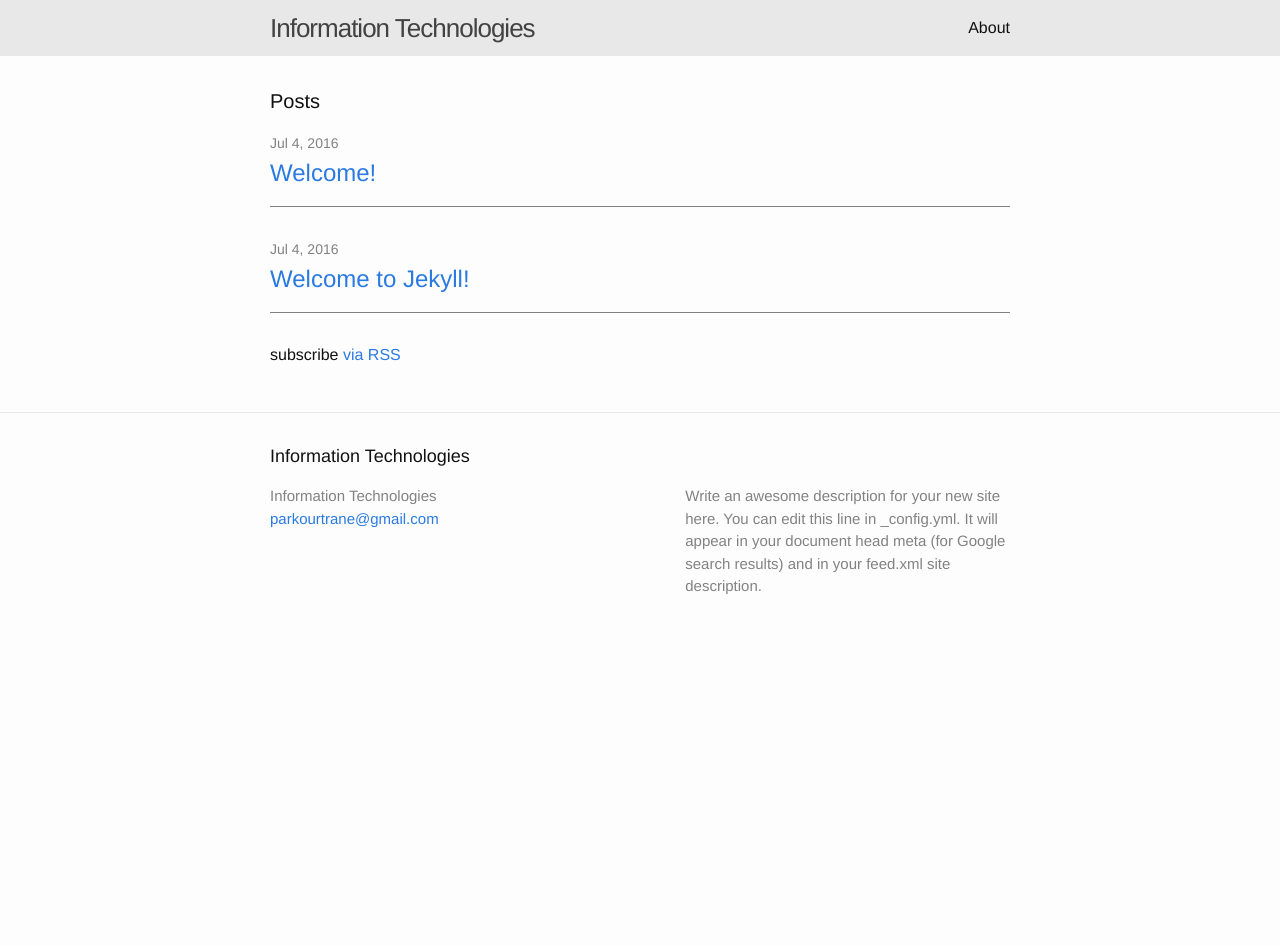
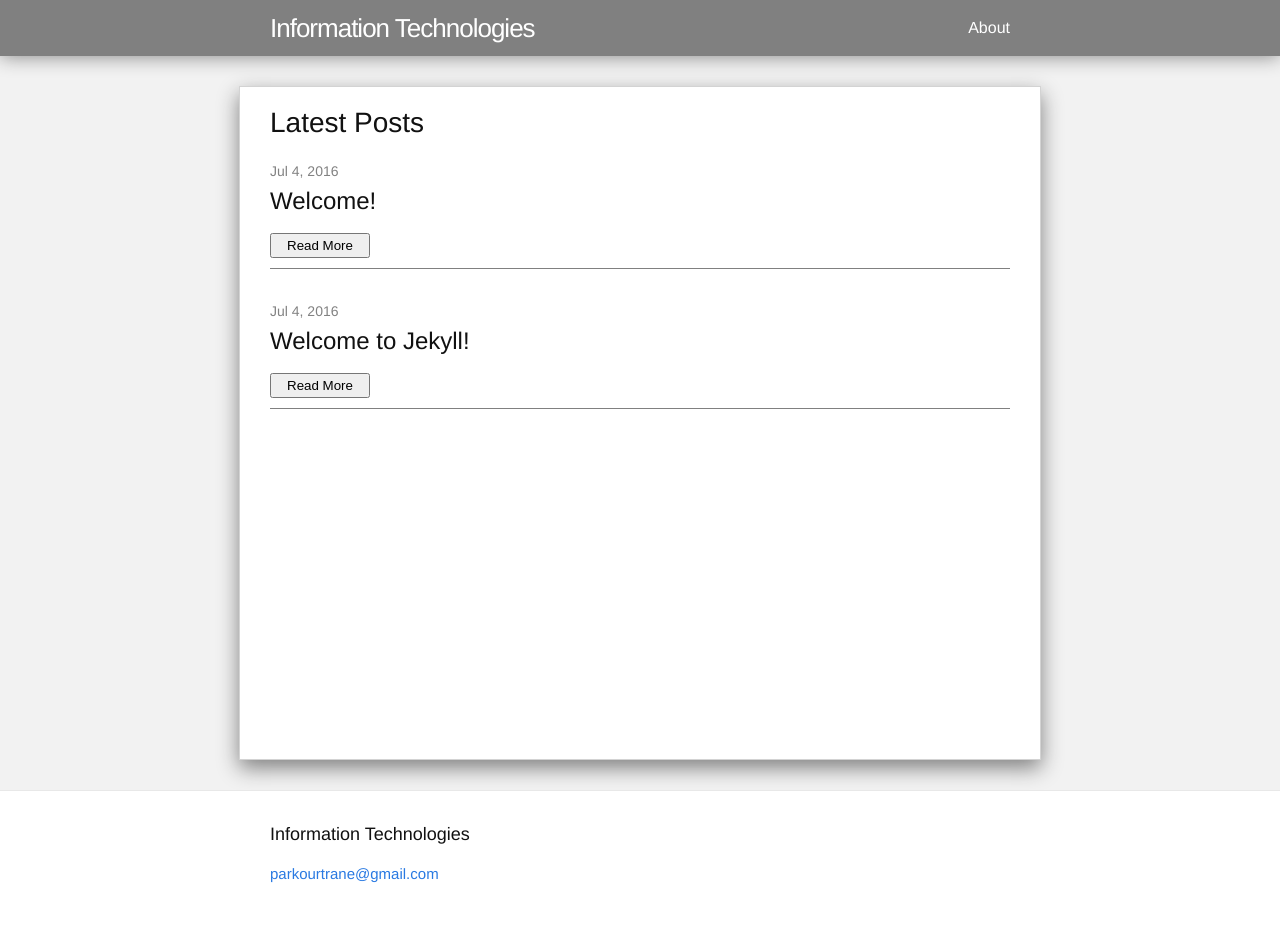
Before and after one commit to aqope/blog, a Jekyll site: the page built from index.html, in a window 1280 px wide. Built offline with Jekyll 4.4.1, drawn with Linux system fonts in a browser that asks for light colours; before the commit the page ends 900 px from its top, so only the background shows below that.

Commit message:
Styled Landing Page

```diff
--- a/_config.yml
+++ b/_config.yml
@@ -17,7 +17,7 @@ url: "http://yourdomain.com" # the base hostname & protocol for your site
 # twitter_username: jekyllrb
 # github_username:  jekyll
 
-# Build settings
+# Build settingsNNq6
 markdown: kramdown
 sass:
   sass_dir: _sass
--- a/_includes/footer.html
+++ b/_includes/footer.html
@@ -7,7 +7,6 @@
     <div class="footer-col-wrapper">
       <div class="footer-col footer-col-1">
         <ul class="contact-list">
-          <li>{{ site.title }}</li>
           <li><a href="mailto:{{ site.email }}">{{ site.email }}</a></li>
         </ul>
       </div>
@@ -29,7 +28,6 @@
       </div>
 
       <div class="footer-col footer-col-3">
-        <p>{{ site.description }}</p>
       </div>
     </div>
 
--- a/_sass/_layout.scss
+++ b/_sass/_layout.scss
@@ -1,15 +1,23 @@
+/**
+  * General
+  */
+  body {
+    background-color: #f2f2f2;
+  }
+
 /**
  * Site header
  */
 .site-header {
-    background: $grey-color-light;
+    background: gray;
     min-height: 56px;
-
+    box-shadow: 0px 0px 20px gray;
     // Positioning context for the mobile navigation icon
     position: relative;
 }
 
 .site-title {
+  color: white;
     font-size: 26px;
     font-weight: 300;
     line-height: 56px;
@@ -19,7 +27,7 @@
 
     &,
     &:visited {
-        color: $grey-color-dark;
+        color: white;
     }
 }
 
@@ -32,7 +40,7 @@
     }
 
     .page-link {
-        color: $text-color;
+        color: white;
         line-height: $base-line-height;
 
         // Gaps between nav items, but not on the last one
@@ -99,6 +107,8 @@
 .site-footer {
     border-top: 1px solid $grey-color-light;
     padding: $spacing-unit 0;
+    background-color: white;
+    height: 100%;
 }
 
 .footer-heading {
@@ -168,10 +178,18 @@
  */
 .page-content {
     padding: $spacing-unit 0;
-}
-
-.page-heading {
-    font-size: 20px;
+    .wrapper {
+      border: 1px solid lightgray;
+      box-shadow: 0px 8px 20px gray;
+      background-color: white;
+      padding-top: 15px;
+      min-height: 73vh;
+      .home {
+        h1.page-heading {
+          font-size: 28px;
+        }
+      }
+    }
 }
 
 .post-list {
@@ -181,6 +199,9 @@
     > li {
         margin-bottom: $spacing-unit;
         border-bottom: 1px solid gray;
+    }
+    h2 {
+      margin-bottom: 5px;
     }
 }
 
@@ -192,6 +213,11 @@
 .post-link {
     display: block;
     font-size: 24px;
+    button {
+      height: 25px;
+      width: 100px;
+      margin-bottom: 10px;
+    }
 }
 
 
--- a/index.html
+++ b/index.html
@@ -4,20 +4,16 @@ layout: default
 
 <div class="home">
 
-  <h1 class="page-heading">Posts</h1>
+  <h1 class="page-heading">Latest Posts</h1>
 
   <ul class="post-list">
     {% for post in site.posts %}
       <li>
         <span class="post-meta">{{ post.date | date: "%b %-d, %Y" }}</span>
-
-        <h2>
-          <a class="post-link" href="{{ post.url | prepend: site.baseurl }}">{{ post.title }}</a>
-        </h2>
+        <h2>{{ post.title }}</h2>
+          <a class="post-link" href="{{ post.url | prepend: site.baseurl }}"><button>Read More</button></a>
       </li>
     {% endfor %}
   </ul>
 
-  <p class="rss-subscribe">subscribe <a href="{{ "/feed.xml" | prepend: site.baseurl }}">via RSS</a></p>
-
 </div>
```
